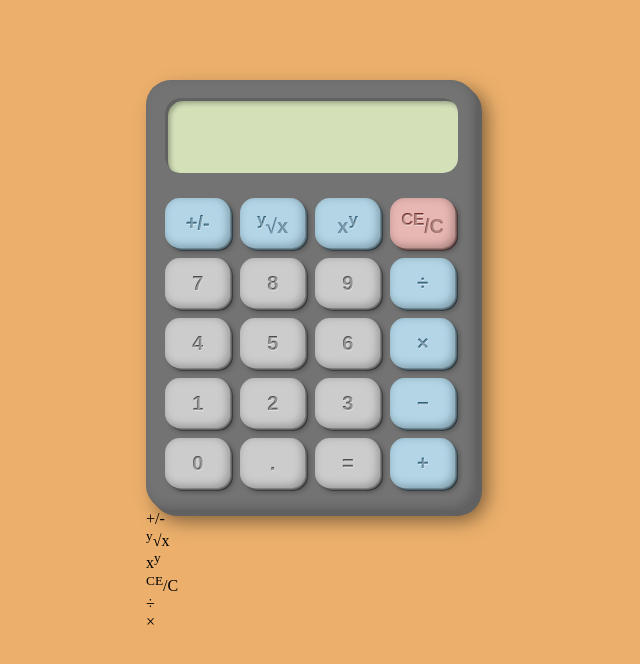
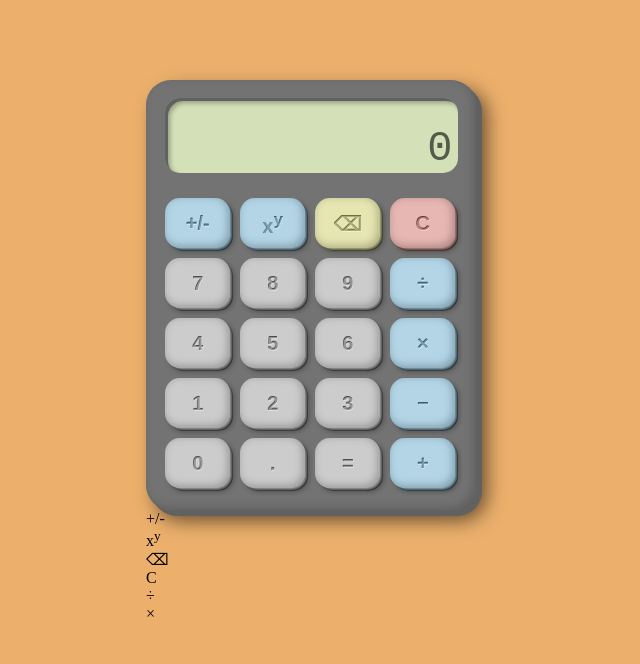
Before and after one commit to asbelljc/calculator, a plain HTML site: page index.html in a window 1280 px wide. Shown: the whole page, without its empty margins (329-969 px from the left). Drawn offline with Linux system fonts and the light colour scheme.

Commit message:
Replaced root function with delete to minimize redundancy and improve usability. Script file has pseudocode notes.

```diff
--- a/index.html
+++ b/index.html
@@ -8,22 +8,22 @@
 </head>
 <body>
   <div id="frame">
-    <div id="screen"><p id="value"></p></div>
+    <div id="screen"><p id="value">0</p></div>
     <div id="buttons">
       <button id="sign" class="operator">
         <div class="front"><p>+/-</p></div>
-        <div class="edge"></div>
-      </button>
-      <button id="root" class="operator">
-        <div class="front"><p><sup>y</sup>&#8730x</p></div>
         <div class="edge"></div>
       </button>
       <button id="power" class="operator">
         <div class="front"><p>x<sup>y</sup></p></div>
         <div class="edge"></div>
       </button>
+      <button id="delete">
+        <div class="front"><p>&#9003</p></div>
+        <div class="edge"></div>
+      </button>
       <button id="clear">
-        <div class="front"><p><sup>CE</sup>/C</p></div>
+        <div class="front"><p>C</p></div>
         <div class="edge"></div>
       </button>
       <button id="7" class="basic">
@@ -103,9 +103,9 @@
     </div>
     <div id="meanings">
       <div id="n-means">+/-</div>
-      <div id="r-means"><sup>y</sup>&#8730x</div>
       <div id="p-means">x<sup>y</sup></div>
-      <div id="c-means"><sup>CE</sup>/C</div>
+      <div id="backspace-means">&#9003</div>
+      <div id="c-means">C</div>
       <div id="slash-means">&#247</div>
       <div id="x-means">&#215</div>
     </div>
--- a/script.js
+++ b/script.js
@@ -93,11 +93,33 @@ buttons.addEventListener(click, e => {
       break;
     case is("sign"):
       break;
-    case is("root"):
+    case is("power"):
       break;
-    case is("power"):
+    case is("delete"):
       break;
     case is("clear"):
       break;
     }
 });
+
+// 1. check if DIGIT/POINT, OPERATOR, SIGN, DELETE, or CLEAR pressed
+
+// 2. if DIGIT/POINT
+//    --if preceded by digit/point, shownValue += DIGIT/POINT,
+//        else shownValue = "" += DIGIT/POINT
+//    --must ignore point if repeated before new number entry
+
+// 3. if OPERATOR
+//    --if an operation is already waiting to be evaluated, shownValue = [result]
+//    --store the OPERATOR, store current shownValue as num1 and await second number
+//    --
+
+// 4. if SIGN
+//    --if shownValue != 0, shownValue = -shownValue
+
+// 5. if DELETE
+//    --if shownValue.length = 1, shownValue = 0,
+//        else shownValue.slice(0, -1)
+
+// 6. if CLEAR
+//    --
--- a/style.css
+++ b/style.css
@@ -21,7 +21,7 @@ body {
   box-shadow: inset -3px -3px 9px hsl(0, 0%, 38%),
               3px 3px hsl(0, 0%, 38%),
               6px 6px hsl(0, 0%, 38%),
-              10px 10px 20px rgba(0, 0, 0, 0.5);
+              10px 10px 20px rgba(0, 0, 0, 0.6);
 }
 
 #screen {
@@ -86,6 +86,11 @@ button {
   box-shadow: inset -2px -2px 8px hsl(5, 20%, 58%);
 }
 
+#delete .front {
+  background-color: hsl(60, 50%, 80%);
+  box-shadow: inset -2px -2px 8px hsl(60, 20%, 58%);
+}
+
 .edge {
   position: absolute;
   top: 0;
@@ -108,6 +113,10 @@ button {
 
 #clear .edge {
   background-color: hsl(5, 20%, 58%);
+}
+
+#delete .edge {
+  background-color: hsl(60, 20%, 58%);
 }
 
 #screen p {
@@ -135,6 +144,11 @@ button {
   background-color: hsl(5, 50%, 30%);
 }
 
+#delete p {
+  background-color: hsl(60, 50%, 30%);
+  transform: translateY(1px);
+}
+
 button:hover {
   cursor: pointer;
   filter: brightness(1.1);
```
